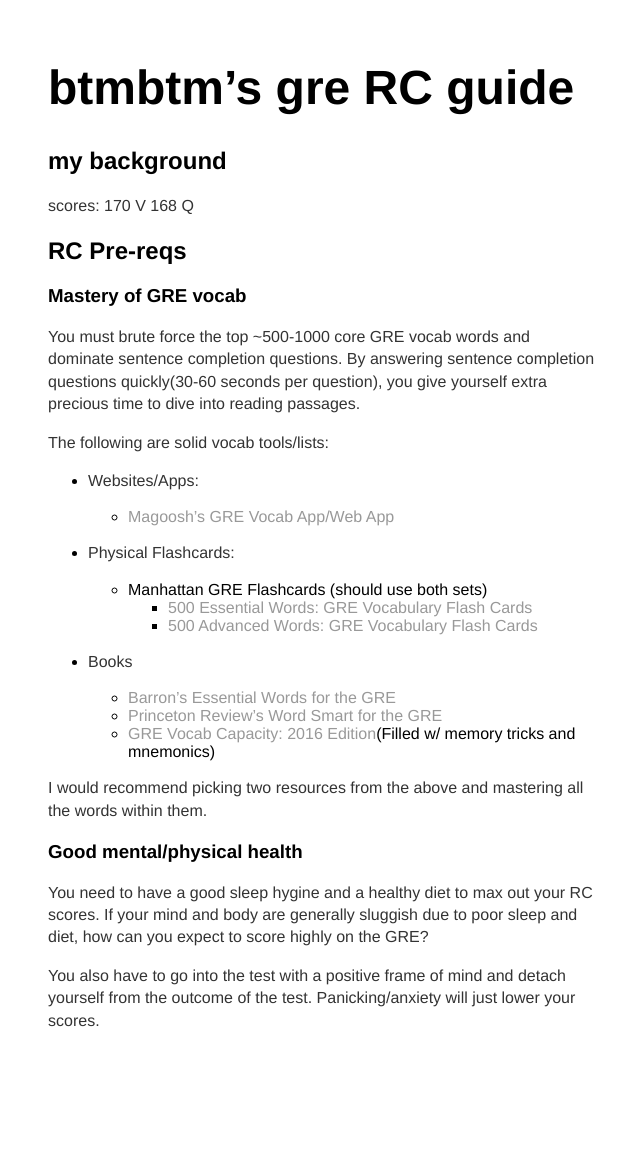
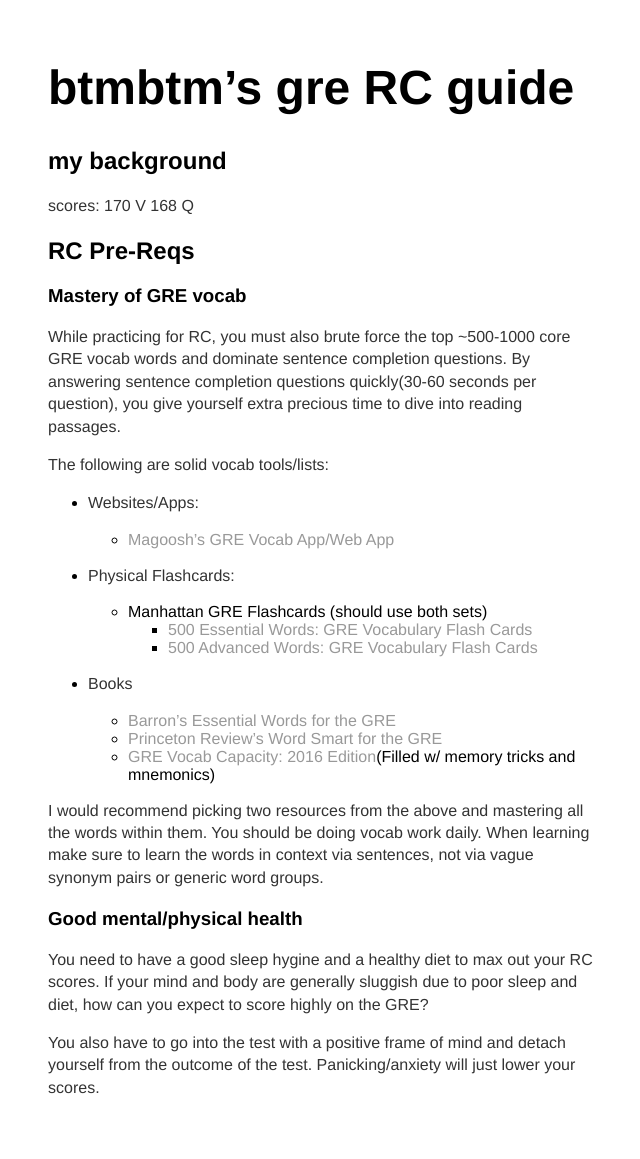
Before and after one commit to btmbtm/btmbtm.github.io, a Jekyll site: the page built from gre/rcguide.md, in a window 1280 px wide. Shown: the whole page, without its empty margins (317-957 px from the left). Built offline with Jekyll 4.4.1, drawn with Linux system fonts in a browser that asks for light colours; before the commit the page ends 1092 px from its top, so only the background shows below that.

Commit message:
Update rcguide.md

```diff
--- a/gre/rcguide.md
+++ b/gre/rcguide.md
@@ -10,11 +10,11 @@ date: 2016-07-15
 
 scores: 170 V 168 Q
 
-## RC Pre-reqs
+## RC Pre-Reqs
 
 ### Mastery of GRE vocab
 
-You must brute force the top ~500-1000 core GRE vocab words and dominate sentence completion questions. By answering sentence completion questions quickly(30-60 seconds per question), you give yourself extra precious time to dive into reading passages.
+While practicing for RC, you must also brute force the top ~500-1000 core GRE vocab words and dominate sentence completion questions. By answering sentence completion questions quickly(30-60 seconds per question), you give yourself extra precious time to dive into reading passages.
 
 The following are solid vocab tools/lists:
 
@@ -34,7 +34,7 @@ The following are solid vocab tools/lists:
   - [Princeton Review's Word Smart for the GRE](http://amzn.to/2aedwtA)
   - [GRE Vocab Capacity: 2016 Edition](http://amzn.to/2anhVKk)(Filled w/ memory tricks and mnemonics)
 
-I would recommend picking two resources from the above and mastering all the words within them.
+I would recommend picking two resources from the above and mastering all the words within them. You should be doing vocab work daily. When learning make sure to learn the words in context via sentences, not via vague synonym pairs or generic word groups.
 
 ### Good mental/physical health
 
```
